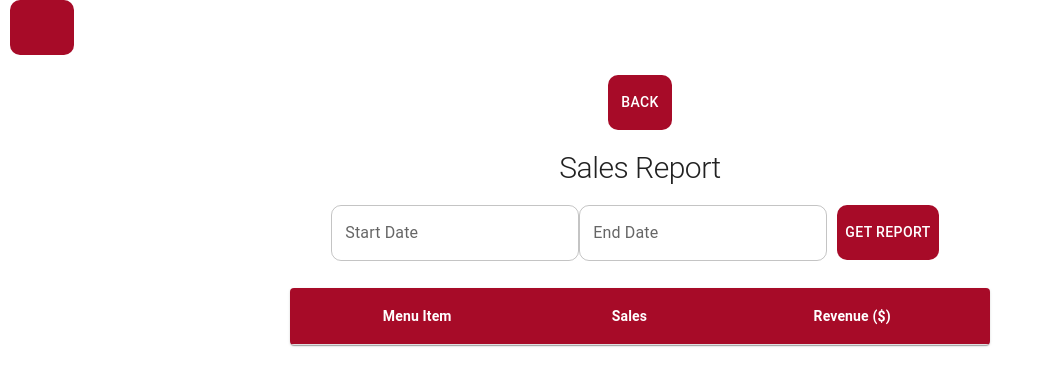
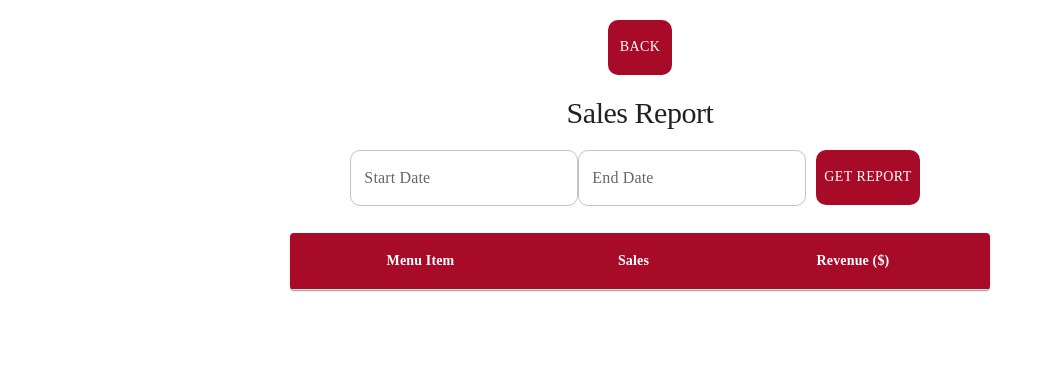
Before and after one commit to CSCE315-F22-Taele/Team-12-Project_3, a Next.js app in the folder ui/: page /manager/sales in a window 1280 px wide. Shown: the top 386 px of the page, without its empty margins (0-1044 px from the left). Built offline with nearby package versions, Linux system fonts and the light colour scheme.

Commit message:
added back button in gmaps to our page

```diff
--- a/ui/components/SetTheme.tsx
+++ b/ui/components/SetTheme.tsx
@@ -15,6 +15,8 @@ export function useToggleContrast() {
 	return useContext(ContrastContext);
 }
 
+
+
 export function SetTheme({ children }: PropsWithChildren) {
 	const { theme, toggleContrast, toggleDarkMode } = useDarkMode();
 
--- a/ui/components/SpeedDialAccess.tsx
+++ b/ui/components/SpeedDialAccess.tsx
@@ -28,9 +28,9 @@ export default function App({children}: PropsWithChildren) {
 		{ icon: <ContrastIcon />, name: 'High Contrast', button: toggleContrast},
 		{ icon: <SettingsBrightnessIcon />, name: 'Dark Mode', button: toggleDarkMode},
 		{ icon: <LocationOnIcon />, name: 'Google Maps', button: () => {router.push("../customer/gmaps")}},
-		{ icon: <CropFreeIcon />, name: 'Default View'},
-		{ icon: <CenterFocusWeakIcon />, name: 'Larger View'},
-		{ icon: <CenterFocusStrongIcon />, name: 'Enlarged View'},
+		// { icon: <CropFreeIcon />, name: 'Default View'},
+		// { icon: <CenterFocusWeakIcon />, name: 'Larger View'},
+		// { icon: <CenterFocusStrongIcon />, name: 'Enlarged View'},
 
 
 	];
--- a/ui/components/Translate.js
+++ b/ui/components/Translate.js
@@ -50,7 +50,9 @@ import Head from 'next/head'
 import Image from 'next/image'
 // import styles from '../styles/Home.module.css'
 import React, { useContext, useEffect } from 'react'
-import {Button, styled} from "@mui/material"
+import {styled} from "@mui/material"
+import { StyledDiv } from '../styles/mystyles';
+
 
 export default function TranslatedText({children}) {
 
@@ -91,7 +93,9 @@ export default function TranslatedText({children}) {
         // className={styles.container}
         >
 
-            <Button id="google_translate_element"></Button>
+            <div id="google_translate_element"></div>
+
+
 
             {children}
 
--- a/ui/pages/manager/sales.tsx
+++ b/ui/pages/manager/sales.tsx
@@ -10,17 +10,20 @@ import {
 	TableRow,
 	TextField,
 	Typography,
+	useTheme,
 } from "@mui/material";
 import { AdapterDayjs } from "@mui/x-date-pickers/AdapterDayjs";
 import { DatePicker } from "@mui/x-date-pickers/DatePicker";
 import { LocalizationProvider } from "@mui/x-date-pickers/LocalizationProvider";
 import { useRouter } from "next/router";
-import { useState } from "react";
+import { useState, useMemo } from "react";
 import useSWR from "swr";
 import { flaskAPI, getSalesReportAPI } from "../../components/utils";
 import { StyledDiv } from "../../styles/mystyles";
 // import { MobileDatePicker } from '@mui/x-date-pickers/MobileDatePicker';
 import { useSession } from "next-auth/react";
+import { SxProps } from "@mui/system";
+
 
 interface Sale {
 	itemName: string;
@@ -60,6 +63,34 @@ export default function Sales({ serverId }: { serverId: string }) {
 		setEnteringDatesFirstPass(true);
 	};
 
+	const theme = useTheme();
+
+	// useEffect(() => {}, [itemQuantitiesFirstPass]);
+
+	const popperSx = useMemo(() => {
+		var popperSx: SxProps = {};
+
+		if ((localStorage.getItem("contrast") as string) === "on") {
+			popperSx = {
+				"& .MuiPaper-root": {
+					border: "5px solid white",
+					padding: 2,
+					marginTop: 1,
+				},
+				"& .MuiPickersDay-dayWithMargin": {
+					border: "2px solid white",
+				},
+				"& .MuiDayPicker-weekDayLabel": {
+					color: "white",
+				},
+			};
+		} else {
+			popperSx = {};
+		}
+		return popperSx;
+	}, [theme]);
+
+
 	return (
 		<>
 			<StyledDiv>
@@ -79,6 +110,9 @@ export default function Sales({ serverId }: { serverId: string }) {
 						inputFormat="MM/DD/YYYY"
 						label="Start Date"
 						value={startDate}
+						PopperProps={{
+							sx: popperSx,
+						}}
 						onChange={(newValue) => {
 							//should be 2022-11-17
 							// console.log(newValue);
@@ -117,6 +151,9 @@ export default function Sales({ serverId }: { serverId: string }) {
 						inputFormat="MM/DD/YYYY"
 						label="End Date"
 						value={endDate}
+						PopperProps={{
+							sx: popperSx,
+						}}
 						onChange={(newValue) => {
 							//should be 2022-11-17
 							// console.log(newValue);
--- a/ui/styles/mystyles.tsx
+++ b/ui/styles/mystyles.tsx
@@ -55,6 +55,11 @@ export const StyledTheme = createTheme({
   //     default: "rgb(75, 64, 39)",
   //   }
   // },
+  typography: {
+    allVariants: {
+      fontFamily: "Montserrat",
+    }
+  },
   components: {
     MuiDataGrid: {
       styleOverrides: {
@@ -66,8 +71,8 @@ export const StyledTheme = createTheme({
           '& .MuiDataGrid-columnHeaderCheckbox': {
             backgroundColor: 'rgb(167, 11, 40)',
           },
+        },
 
-        }
       }
     },
     MuiInputBase: {
@@ -166,10 +171,19 @@ export const StyledThemeDark = createTheme({
         root: {
           '& .MuiDataGrid-columnHeaders': {
             backgroundColor: 'rgb(167, 11, 40)',
+            color: "white",
           },
           '& .MuiDataGrid-columnHeaderCheckbox': {
             backgroundColor: 'rgb(167, 11, 40)',
           },
+
+        }
+      }
+    },
+    MuiInputBase: {
+      styleOverrides: {
+        root: {
+          borderRadius: 10,
         }
       }
     },
@@ -180,7 +194,7 @@ export const StyledThemeDark = createTheme({
           // border: "2px solid",
           textDecoration: "italic",
           minWidth: 20,
-          // margin: "auto",
+          margin: "auto",
         },
       },
     },
@@ -207,7 +221,7 @@ export const StyledThemeDark = createTheme({
           textAlignLast: "center",
           size: "large",
           "&:hover": {
-            color: "white",
+            color: "black",
           },
         },
       },
@@ -218,6 +232,13 @@ export const StyledThemeDark = createTheme({
         h1: {
           fontSize: 30,
           textAlignLast: "center",
+        },
+      },
+    },
+    MuiTable: {
+      styleOverrides: {
+        root: {
+          stickyHeader: true,
         },
       },
     },
@@ -232,13 +253,6 @@ export const StyledThemeDark = createTheme({
         },
       },
     },
-    MuiOutlinedInput: {
-      styleOverrides: {
-        multiline: {
-          width: "40vw",
-        },
-      },
-    },
     MuiTextField: {
       styleOverrides: {
         root: {
@@ -246,7 +260,6 @@ export const StyledThemeDark = createTheme({
           [`& fieldset`]: {
             borderRadius: 10,
           },
-
         },
       },
     },
```
Also changed, not shown: ui/components/gmaps/Header.tsx (+8 -1 lines), ui/pages/customer/cart.tsx (+28 -0 lines).
